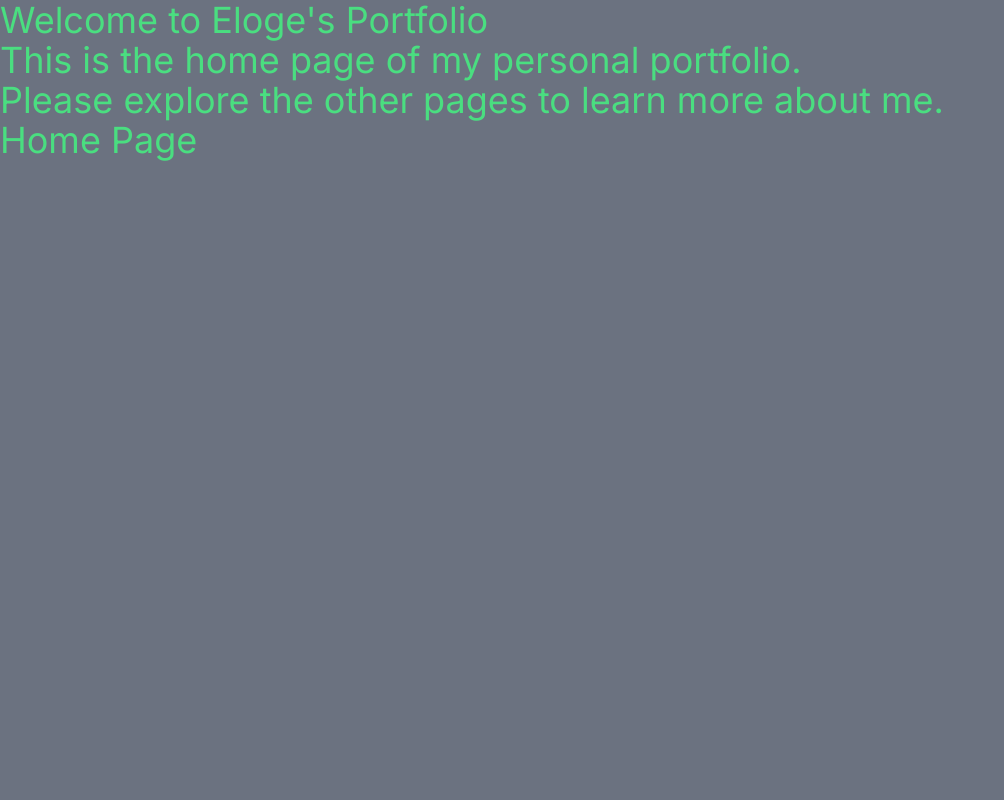
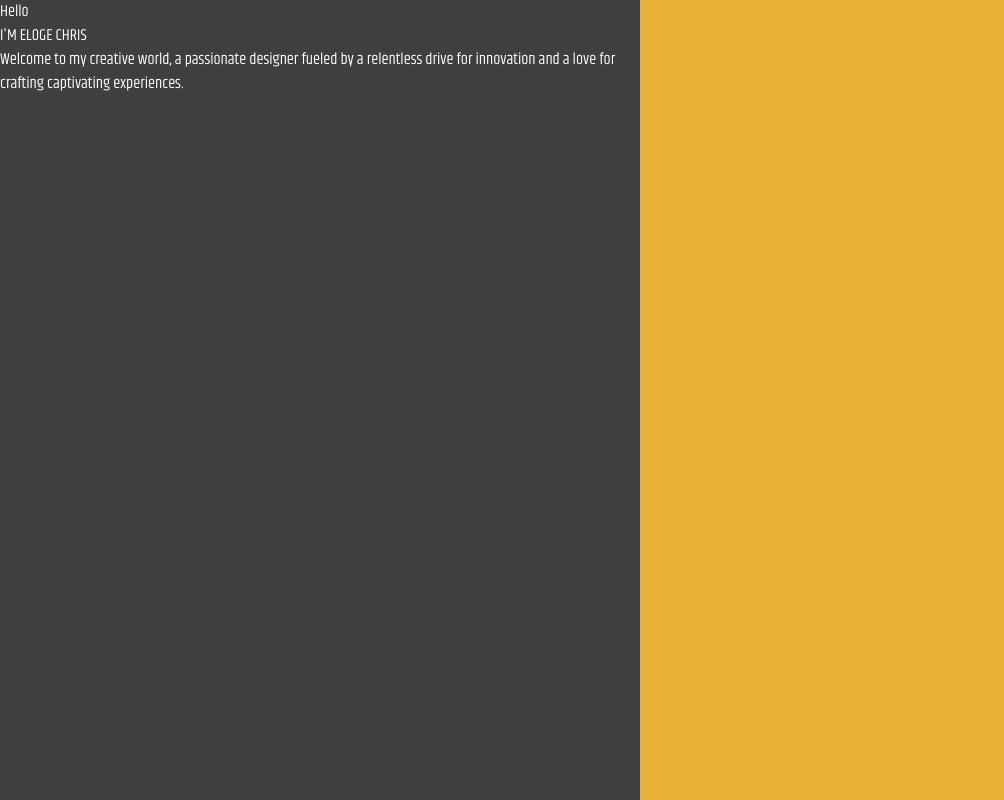
Before and after one commit to 0122345/Eloge_repo, a Next.js app in the folder eloge-portfolio/: page /home in a window 1280 px wide. Shown: the whole page, without its empty margins (0-1004 px from the left). Built offline with nearby package versions, Linux system fonts and the light colour scheme.

Commit message:
setting environment

```diff
--- a/eloge-portfolio/app/home/page.js
+++ b/eloge-portfolio/app/home/page.js
@@ -1,14 +1,36 @@
+function HomePage() {
+  return (
+    <main className={khand.className}>
+      <div className="bg-gradient-to-r from-home-gray from-50% to-home-yellow to-50% w-dvw h-dvh">
+        <div id="left" className="flex flex-col text-white justify-start w-[50%]">
+          <span className="">
+            <p className="">
+               Hello
+            </p>
+            <p className="">
+              I'M ELOGE CHRIS
+            </p>
+            <p className="">
+            Welcome to my creative world,
+            a passionate designer fueled
+            by a relentless drive for innovation
+            and a love for crafting captivating
+            experiences.
+            </p>
+          </span>
 
-
-function HomePage () {
-   return(
-    <main className="text-4xl w-dvw h-dvh bg-gray-500 text-green-400">
-      <h1>Welcome to Eloge's Portfolio</h1>
-      <p>This is the home page of my personal portfolio.</p>
-      <p>Please explore the other pages to learn more about me.</p>
-      <h1>Home Page</h1>
+          {/* button */}
+          <span></span>
+        </div>
+      </div>
     </main>
-   );
+  );
 }
 
 export default HomePage;
+import { Khand } from 'next/font/google';
+
+const khand = Khand({
+  subsets: ['latin'],
+  weight: ['300', '400', '500', '600', '700'],
+});
--- a/eloge-portfolio/tailwind.config.js
+++ b/eloge-portfolio/tailwind.config.js
@@ -7,11 +7,10 @@ module.exports = {
   ],
   theme: {
     extend: {
-      backgroundImage: {
-        "gradient-radial": "radial-gradient(var(--tw-gradient-stops))",
-        "gradient-conic":
-          "conic-gradient(from 180deg at 50% 50%, var(--tw-gradient-stops))",
-      },
+       colors: {
+        'home-gray': '#3F3F3F',
+        'home-yellow': '#E9B137'
+       }
     },
   },
   plugins: [],
--- /dev/null
+++ b/package.json
@@ -0,0 +1,5 @@
+{
+  "dependencies": {
+    "react-icons": "^5.3.0"
+  }
+}
```
Also changed, not shown: 1 other file (tests, documents, lock files or other folders).
